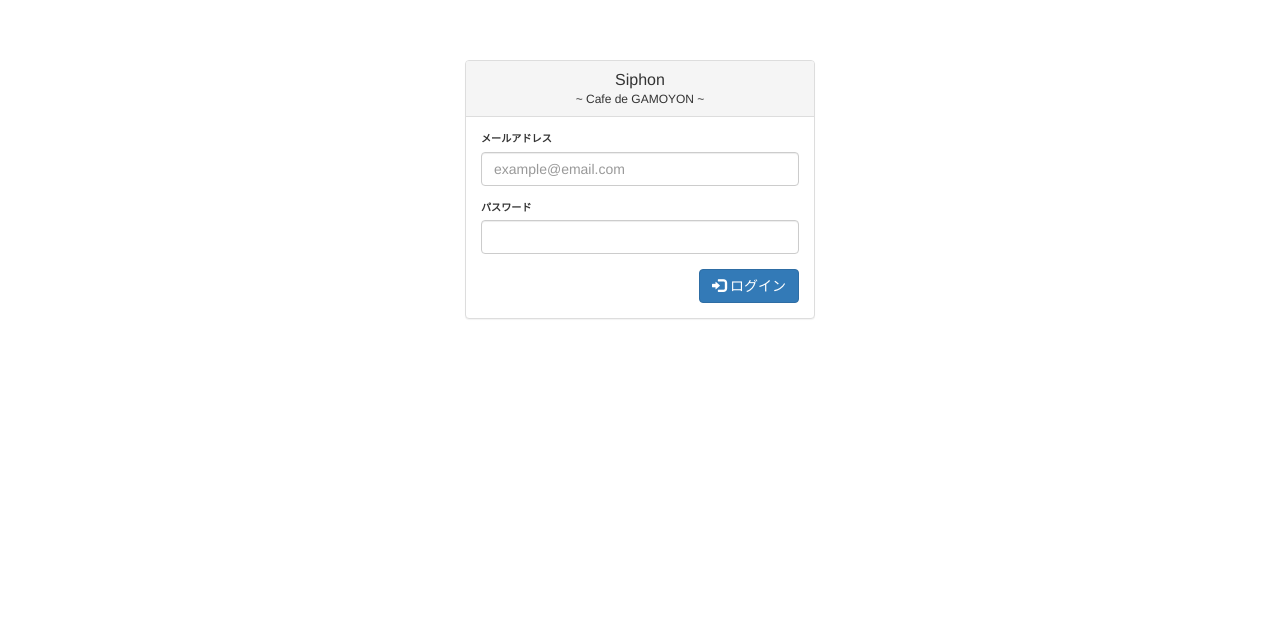
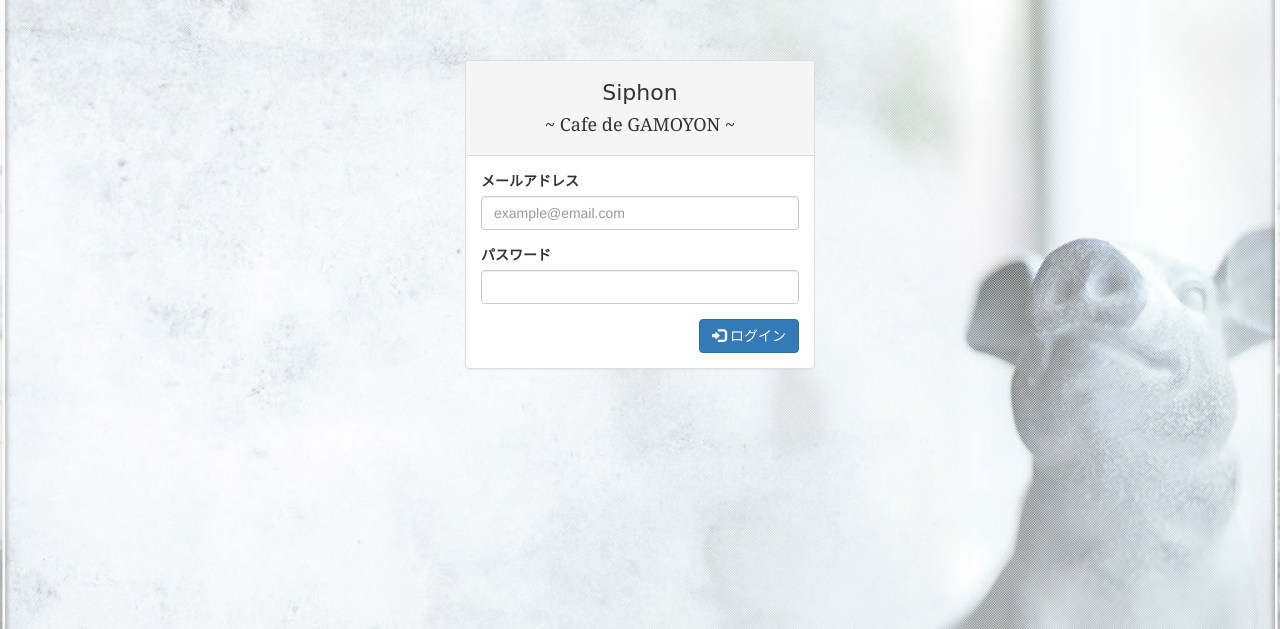
Before and after one commit to KentaYamada/siphon, a Python web app: template app/templates/login.html in a window 1280 px wide. Shown: the top 629 px of the page. Run offline with Jinja, Linux system fonts and the light colour scheme; the template is opened without the code that fills it, so the values that code supplies are empty; some libraries are stand-ins or nearby versions.

Commit message:
modify layout

```diff
--- /dev/null
+++ b/app/static/css/login.css
@@ -0,0 +1,19 @@
+@charset "utf-8";
+
+body {
+    background-image: url("../resources/bg_f02.jpg");
+    background-repeat: no-repeat;
+    background-position: center center;
+    background-size: cover;
+    background-attachment: fixed;
+}
+
+.main-title {
+    font-family: cursive;
+    font-size: 22px;
+}
+
+.sub-title {
+    font-family: georgia;
+    font-size: 18px;
+}
--- a/app/templates/login.html
+++ b/app/templates/login.html
@@ -3,11 +3,9 @@
 <div class="row center-block">
     <div class="col-md-4 col-md-offset-4">
         <div class="panel panel-default">
-            <div class="panel-heading">
-                <h5 class="panel-title text-center">
-                    Siphon<br />
-                    <small>~ Cafe de GAMOYON ~<small>
-                </h5>
+            <div class="panel-heading text-center">
+                <h5 class="main-title">Siphon</h5>
+                <h6 class="sub-title">~ Cafe de GAMOYON ~<h6>
             </div>
             <div class="panel-body">
                 <form>
@@ -31,3 +29,6 @@
     </div>
 </div>
 {% endblock %}
+{% block styles %}
+<link rel="stylesheet" type="text/css" href="{{ url_for('static', filename='css/login.css') }}">
+{% endblock %}
--- a/app/templates/user_list.html
+++ b/app/templates/user_list.html
@@ -15,7 +15,8 @@
                 <span class="glyphicon glyphicon-search" aria-hidden="true"></span>
             </button>
             <button type="button" class="btn btn-success pull-right" data-bind="click: onShowEditDialog">
-                <span class="glyphicon glyphicon-user" aria-hidden="true"></span>
+                <span class="glyphicon glyphicon-plus" aria-hidden="true"></span>
+                <span>追加</span>
             </button>
         </form>
         <div class="table-responsive">
```
Also changed, not shown: app/static/resources/bg_f02.jpg (added).
